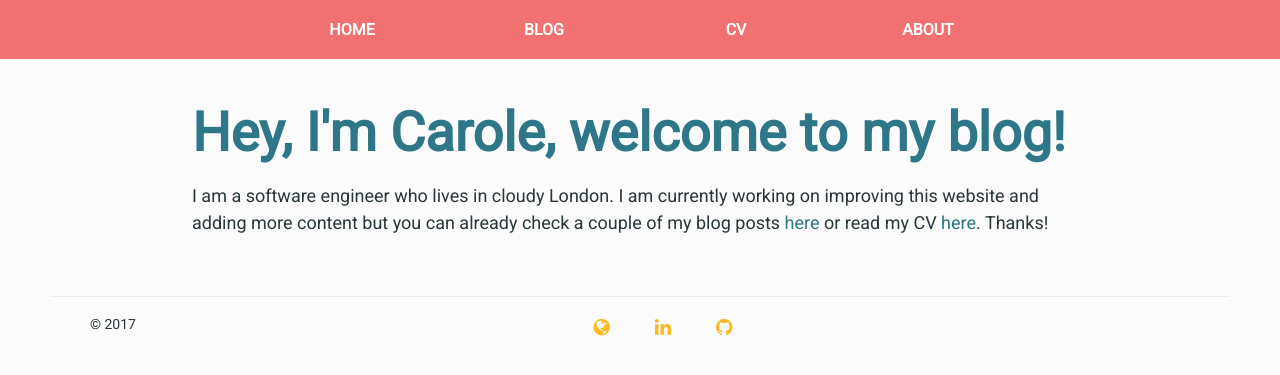
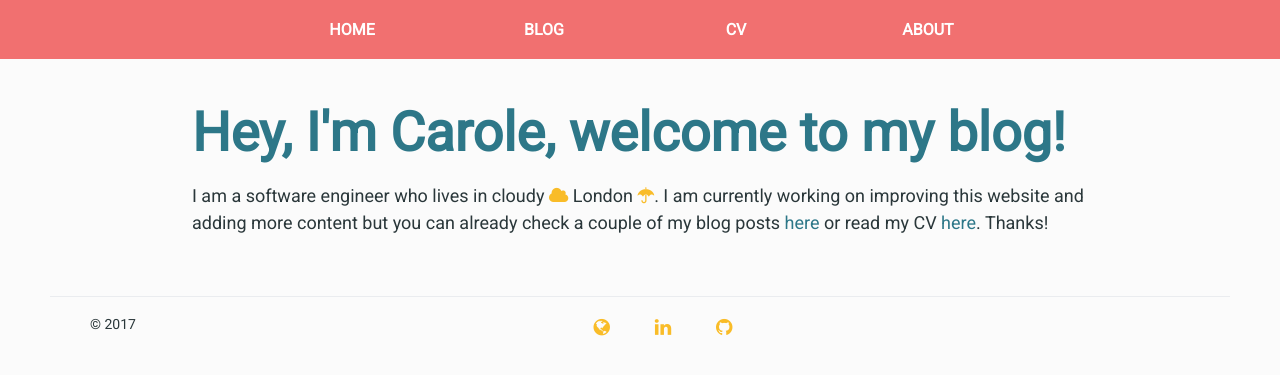
Before and after one commit to caroleolivier/caroleolivier.github.io, a Jekyll site: the page built from index.html, in a window 1280 px wide. Shown: the top 375 px of the page. Built offline with Jekyll 4.4.1, drawn with Linux system fonts in a browser that asks for light colours.

Commit message:
add cloud and rain icon for london

```diff
--- a/assets/sass/website-container.scss
+++ b/assets/sass/website-container.scss
@@ -35,4 +35,8 @@
             color: $font_color_4;
         }
     }
+
+    .fa {
+        color: $icon_color_1;
+    }
 }
--- a/index.html
+++ b/index.html
@@ -5,7 +5,7 @@ title: Carole's website
 <div class="blurb">
     <h1>Hey, I'm Carole, welcome to my blog!</h1>
     <p>
-        I am a software engineer who lives in cloudy London.
+        I am a software engineer who lives in cloudy <i class="fa fa-cloud"></i> London <i class="fa fa-umbrella"></i>.
         I am currently working on improving this website and adding more content but you can already check a couple of my blog posts <a href="/blog">here</a>
         or read my CV <a href="/cv">here</a>. Thanks!
     </p>
```
